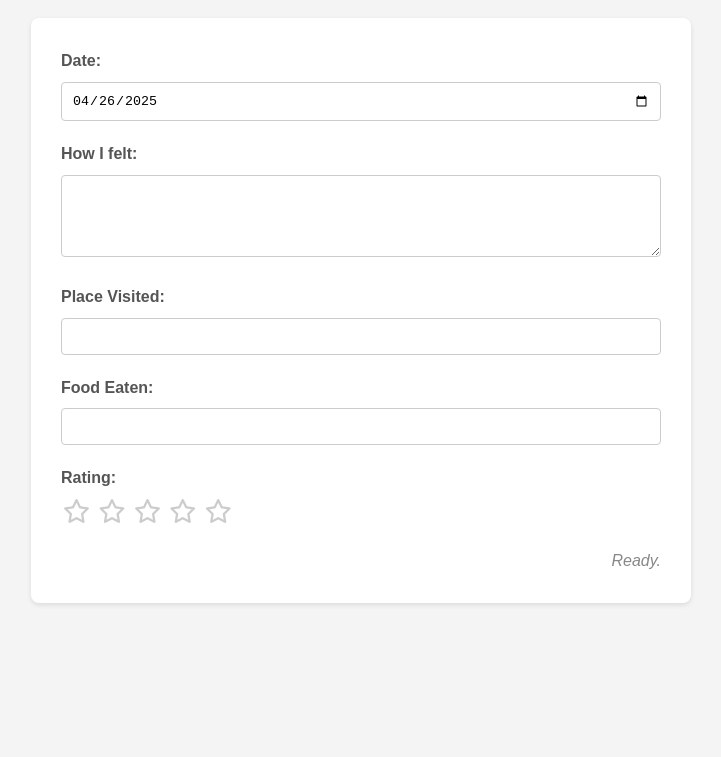
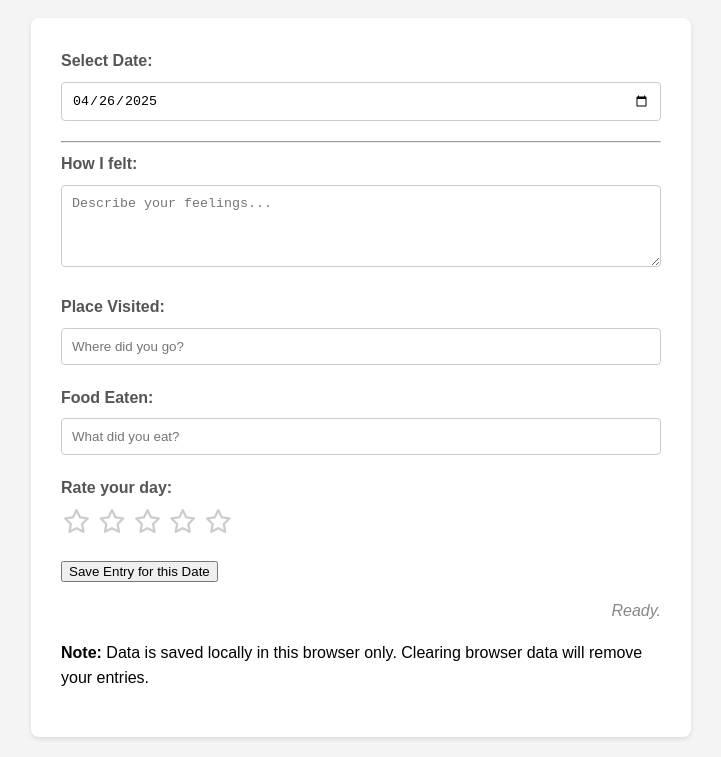
Before and after one commit to BRUH-6767/Project, a plain HTML site: page index.html in a window 1280 px wide. Shown: the part 76-833 px from the top of the page, without its empty margins (279-1000 px from the left). Before the commit the page ends 800 px from the top, so only its background shows below. Drawn offline with Linux system fonts and the light colour scheme.

Commit message:
Update index.html

```diff
--- a/index.html
+++ b/index.html
@@ -12,29 +12,29 @@
     <h1>My Daily Log</h1>
     <div id="log-form">
         <div class="form-group">
-            <label for="log-date">Date:</label>
+            <label for="log-date">Select Date:</label>
             <input type="date" id="log-date" name="log_date">
-        </div>
+            <div id="load-status" class="status-text"></div> </div>
 
-        <div class="form-group">
+        <hr> <div class="form-group">
             <label for="log-feelings">How I felt:</label>
-            <textarea id="log-feelings" name="log_feelings" rows="4"></textarea>
+            <textarea id="log-feelings" name="log_feelings" rows="4" placeholder="Describe your feelings..."></textarea>
         </div>
 
         <div class="form-group">
             <label for="log-place">Place Visited:</label>
-            <input type="text" id="log-place" name="log_place">
+            <input type="text" id="log-place" name="log_place" placeholder="Where did you go?">
         </div>
 
         <div class="form-group">
             <label for="log-food">Food Eaten:</label>
-            <input type="text" id="log-food" name="log_food">
+            <input type="text" id="log-food" name="log_food" placeholder="What did you eat?">
         </div>
 
         <div class="form-group">
-            <label>Rating:</label>
+            <label>Rate your day:</label>
             <div class="star-rating" id="log-rating">
-                <i class="fa-regular fa-star" data-value="1"></i>
+                 <i class="fa-regular fa-star" data-value="1"></i>
                  <i class="fa-regular fa-star" data-value="2"></i>
                  <i class="fa-regular fa-star" data-value="3"></i>
                  <i class="fa-regular fa-star" data-value="4"></i>
@@ -43,7 +43,10 @@
              <input type="hidden" id="rating-value" name="log_rating_value" value="0">
         </div>
 
-         <div id="save-status"></div>
+         <button id="save-button" type="button">Save Entry for this Date</button>
+         <div id="save-status" class="status-text"></div> <p class="storage-warning">
+             <strong>Note:</strong> Data is saved locally in this browser only. Clearing browser data will remove your entries.
+         </p>
 
     </div>
 
```
